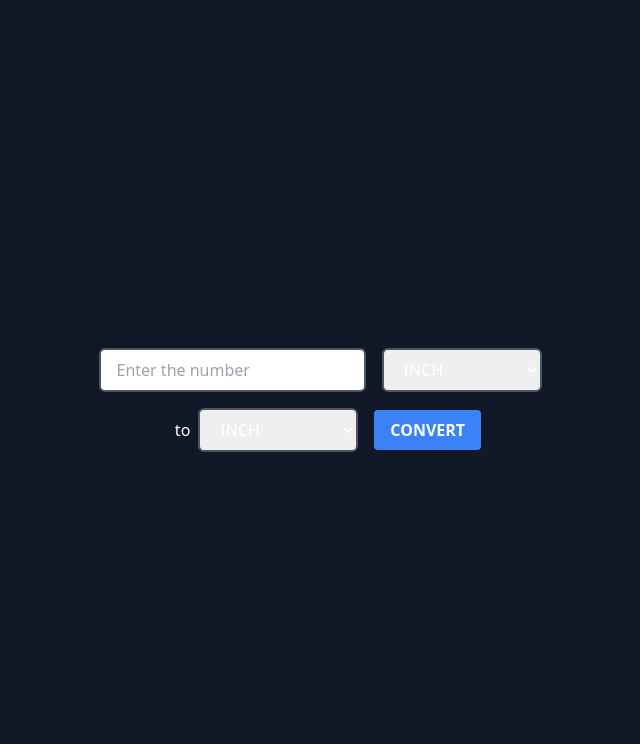
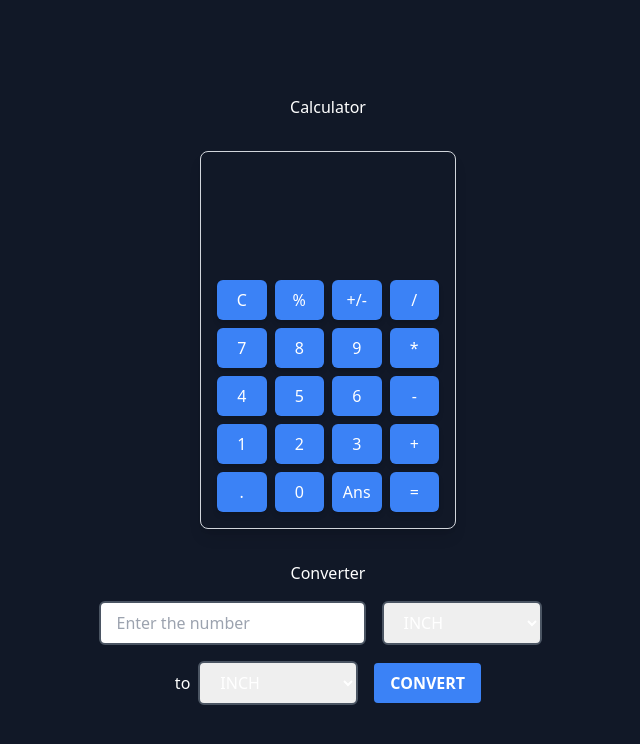
Before and after one commit to praniil/length-unit-converter, a React (Create React App) app: page / in a window 1280 px wide. Shown: the top 744 px of the page, without its empty margins (312-952 px from the left). Built offline with nearby package versions, Linux system fonts and the light colour scheme.

Commit message:
feat: added basic calculator with arithmetic calculation buttons working in this app along side converter

```diff
--- a/package.json
+++ b/package.json
@@ -12,6 +12,7 @@
     "@types/react-dom": "^18.2.19",
     "react": "^18.2.0",
     "react-dom": "^18.2.0",
+    "react-redux": "^9.1.1",
     "react-scripts": "5.0.1",
     "typescript": "^4.9.5",
     "web-vitals": "^2.1.4"
--- a/src/App.tsx
+++ b/src/App.tsx
@@ -1,6 +1,7 @@
 import React, { useEffect, useState } from 'react';
 import logo from './logo.svg';
 import './App.css';
+import { Calculator } from './components/calculator';
 
 class Converter {
   length: number
@@ -216,6 +217,9 @@ function App() {
     }
     return (
         <div className="dark bg-gray-900 text-white min-h-screen flex flex-col items-center justify-center">
+        <h1>Calculator</h1>
+        <Calculator/>
+        <h1 className='pb-4'>Converter</h1>
          <div className="flex flex-col items-center justify-center">
         <div className="flex items-center">
        <input
--- /dev/null
+++ b/src/components/calculator.tsx
@@ -0,0 +1,70 @@
+import React, { useState } from 'react';
+
+const btnValues = [
+  ["C", "%", "+/-", "/"],
+  ["7", "8", "9", "*"],
+  ["4", "5", "6", "-"],
+  ["1", "2", "3", "+"],
+  [".", "0", "Ans", "="],
+];
+
+export const Calculator = () => {
+  const [screen, setScreen] = useState<string>("");
+  const [res, setResult] = useState<number>();
+
+  function btnClick(event: string) {
+    if (/[0-9]/.test(event)) {
+      setScreen(prevState => prevState + event);
+    }
+    else if (["+", "-", "/", "*"].includes(event)) {
+      setScreen(prevState => prevState + event);
+    }
+    else if (event === "=") {
+      const operands = screen.split(/[+, -, /, *, %, +/-]/);
+      const operators = screen.split(/[0-9]/).filter(item => item.trim() !== '');
+      const parsedOperand = operands.map(item => parseFloat(item));
+      let result: number = parsedOperand[0];
+      for (let i = 0; i < operators.length; i++) {
+        const A = parsedOperand[i + 1];
+        const operator = operators[i];
+        switch (operator) {
+          case '+':
+            result += A;
+            break;
+          case '-':
+            result -= A;
+            break;
+          case '*':
+            result *= A;
+            break;
+          case '/':
+            result /= A;
+            break;
+          default:
+            throw new Error('Invalid operator: ' + operator);
+        }
+      }
+      setResult(result);
+    }
+  }
+
+  return (
+    <div className="w-64 mx-auto my-8 p-4 border border-gray-300 rounded-lg shadow-lg">
+      <div className="mb-4 text-2xl font-semibold flex justify-end h-12">
+        <div>{screen}</div>
+      </div>
+      <div className="mb-4 text-xl font-semibold flex justify-end h-8">{res}</div>
+      <div className="grid grid-cols-4 gap-2">
+        {btnValues.flat().map((btns) => (
+          <button
+            key={btns}
+            onClick={() => btnClick(btns)}
+            className="p-2 bg-blue-500 text-white rounded-md shadow-md hover:bg-blue-600 focus:outline-none focus:bg-blue-600"
+          >
+            {btns}
+          </button>
+        ))}
+      </div>
+    </div>
+  );
+};
```
Also changed, not shown: 1 other file (tests, documents, lock files or other folders). Lines whose indentation alone changed are shown as unchanged.
